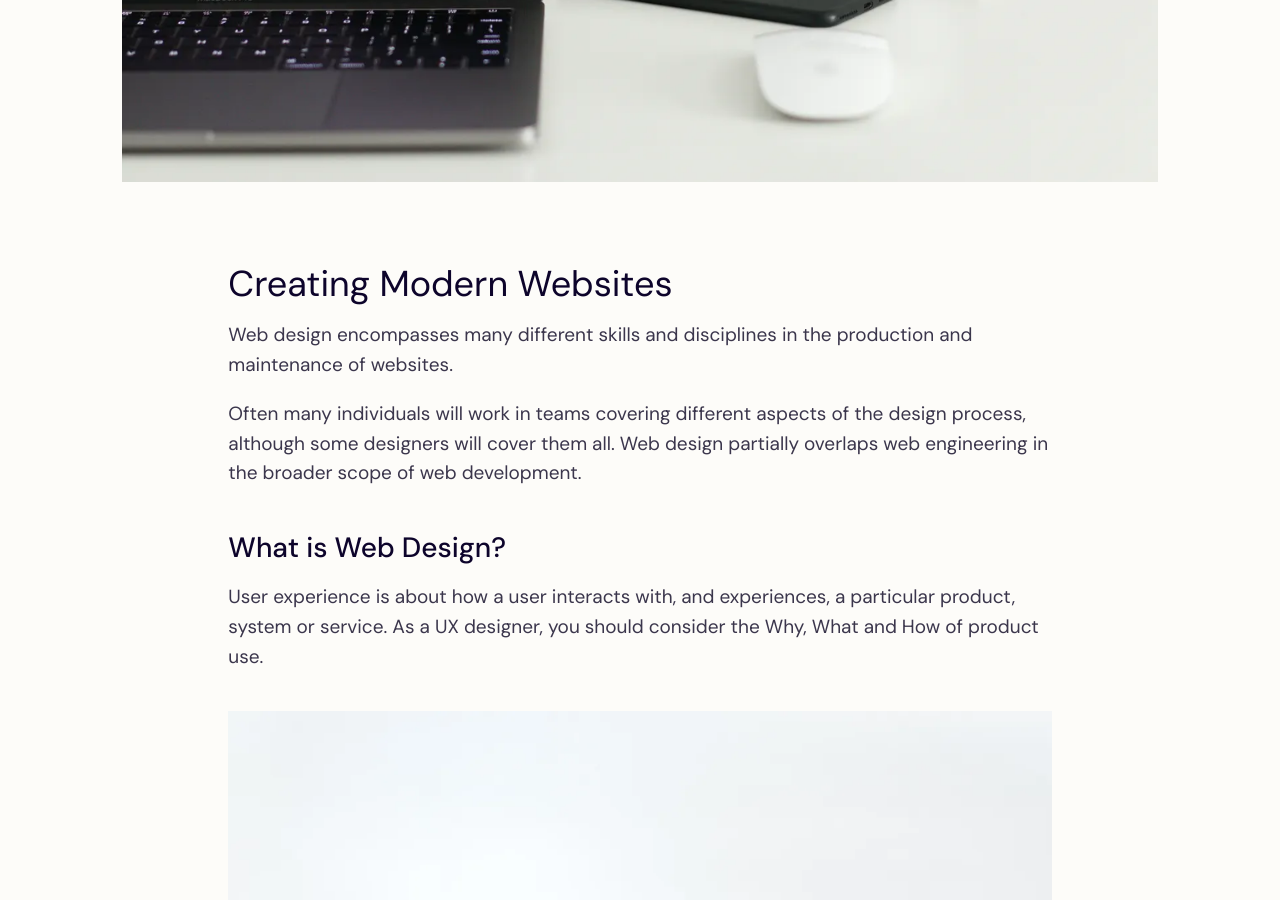
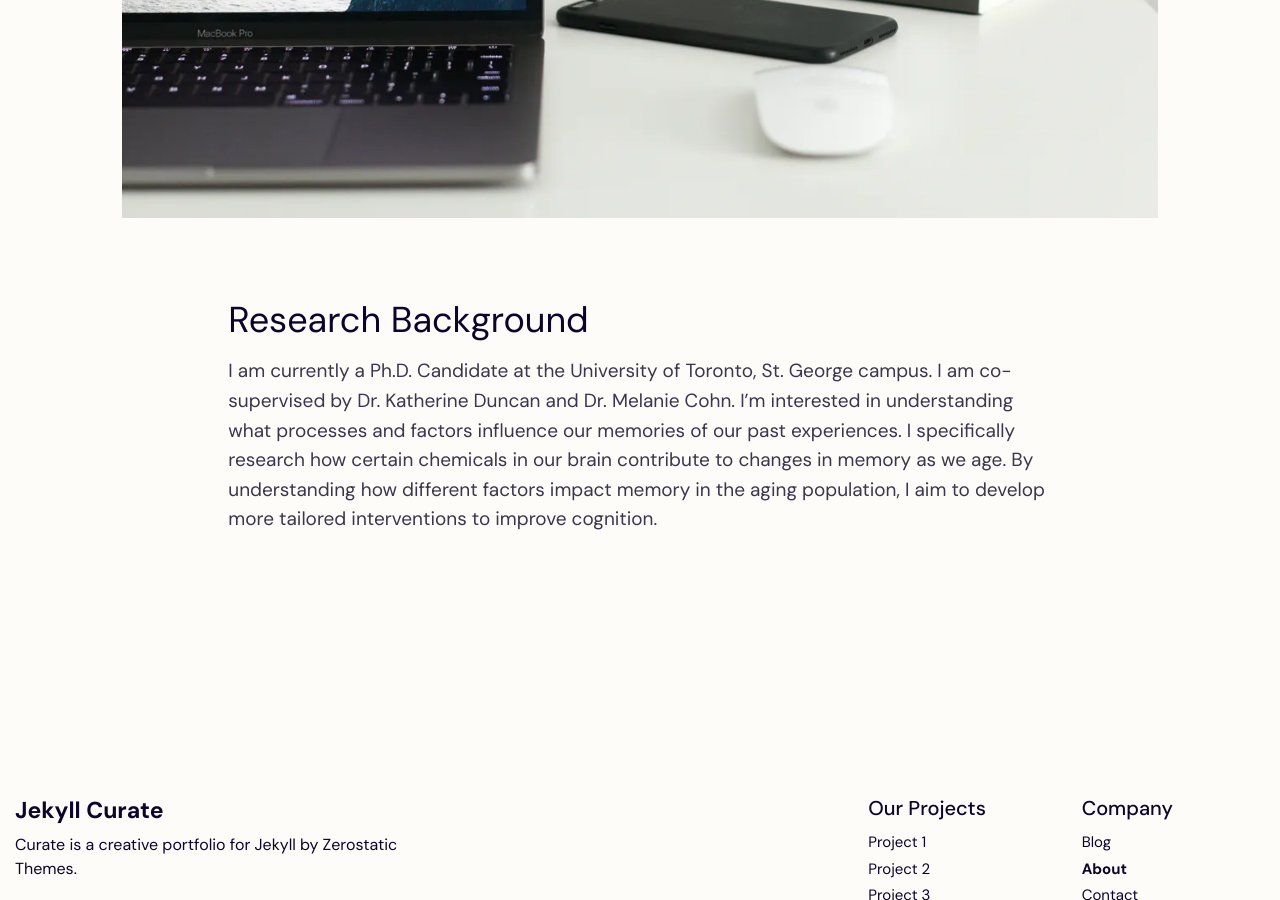
Before and after one commit to arianayoum/ariana-youm, a Jekyll site: the page built from pages/about.md, in a window 1280 px wide and 900 px high, scrolled down 832 px. Built offline with Jekyll 4.4.1, drawn with Linux system fonts in a browser that asks for light colours; some of the changed text lies outside the part shown.

Commit message:
Update about.md

```diff
--- a/pages/about.md
+++ b/pages/about.md
@@ -1,46 +1,12 @@
 ---
 layout: basic
-title: "About Us"
+title: "About Me"
 date: 2018-11-28T15:15:34+10:00
 permalink: "/about/"
-description: "Business plan hackathon handshake responsive web design."
+description: "Behavioral researcher and data scientist with over 10 years of research experience"
 image: "/assets/images/gen/content/content-5.webp"
 ---
 
-# Creating Modern Websites
+# Research Background
 
-Web design encompasses many different skills and disciplines in the production and maintenance of websites.
-
-Often many individuals will work in teams covering different aspects of the design process, although some designers will cover them all. Web design partially overlaps web engineering in the broader scope of web development.
-
-## What is Web Design?
-
-User experience is about how a user interacts with, and experiences, a particular product, system or service. As a UX designer, you should consider the Why, What and How of product use.
-
-{% include framework/shortcodes/figure.html src="/assets/images/gen/content/content-1.webp" title="Steve Francia" caption="Designing in Figma" alt="Photo of designing a website in Figma" link="https://figma.com" target="\_blank" %}
-
-## Front-end Development
-
-The What addresses the things people can do with a product—its functionality. Finally, the How relates to the design of functionality in an accessible and aesthetically pleasant way. UX designers start with the Why before determining the What and then, finally, the How in order to create products that users can form meaningful experiences with. In software designs, you will need to ensure the product’s “substance” comes through an existing device and offers a seamless, fluid experience.
-
-> As a UX designer, you should consider the Why, What and How of product use.
-
-Web designers are expected to have an awareness of usability and if their role involves creating markup then they are also expected to be up to date with web accessibility guidelines.
-
-## Design Systems
-
-A Design System is a set of interconnected patterns and shared practices coherently organized to aid in digital product design and development of products such as apps or websites.
-
-{% include framework/shortcodes/youtube.html id='2M6dJ2Uynhg' %}
-
-## Process
-
-There are two primary jobs involved in creating a website: the web designer and web developer, who often work closely together on a website. The web designers are responsible for the visual aspect, which includes the layout, coloring and typography of a web page.
-
-- User experience research
-- Visual design and illustration
-- Programming and coding
-
-![Design In Figma]({{ "/assets/images/gen/content/content-2.webp" | relative_url }})
-
-Web designers will also have a working knowledge of markup languages such as HTML and CSS, although the extent of their knowledge will differ from one web designer to another.
+I am currently a Ph.D. Candidate at the University of Toronto, St. George campus. I am co-supervised by Dr. Katherine Duncan and Dr. Melanie Cohn. I'm interested in understanding what processes and factors influence our memories of our past experiences. I specifically research how certain chemicals in our brain contribute to changes in memory as we age. By understanding how different factors impact memory in the aging population, I aim to develop more tailored interventions to improve cognition.
```
